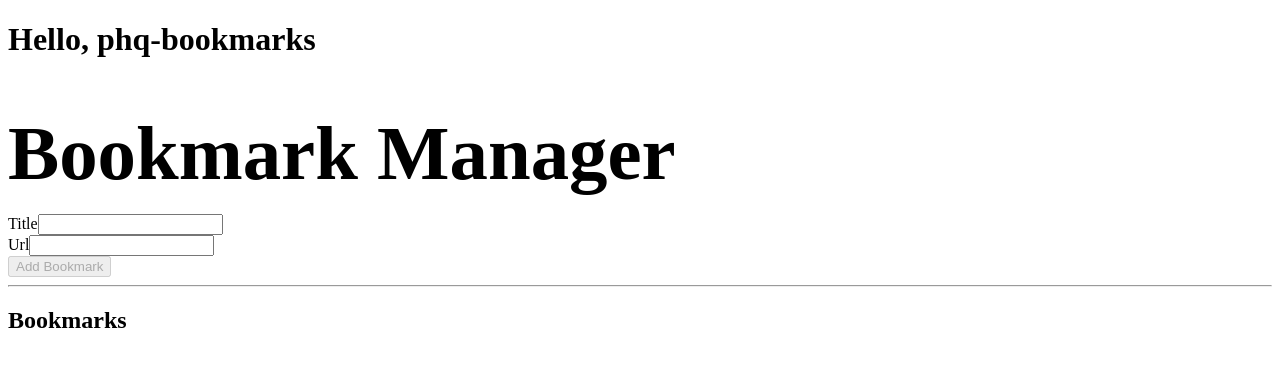
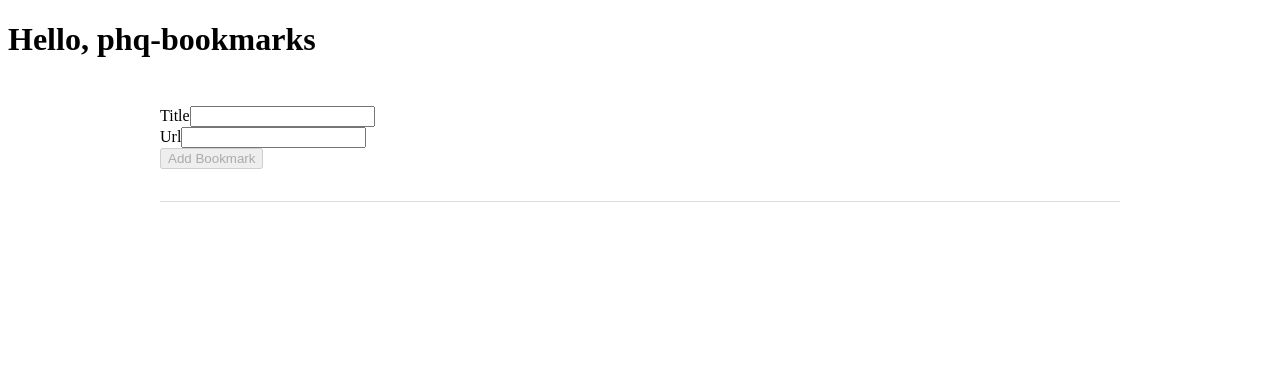
Before and after one commit to RecoX/phq-bookarms, an Angular app: page / in a window 1280 px wide. Shown: the top 366 px of the page. Built offline with nearby package versions, Linux system fonts and the light colour scheme.

Commit message:
Add css for bookmark component

```diff
--- a/src/app/features/bookmark/bookmark.component.css
+++ b/src/app/features/bookmark/bookmark.component.css
@@ -1,17 +1,43 @@
-h1 {
-  font-size: 4.8rem;
-  margin-bottom: 1rem;
+:host {
+  display: block;
+  max-width: 960px;
+  margin: 2rem auto;
+  padding: 1rem;
+  background-color: #ffffff;
 }
 
-form {
+/* Section heading */
+h2 {
+  font-size: 1.5rem;
+  color: #333;
+  margin-top: 2rem;
+  margin-bottom: 1rem;
+  border-bottom: 2px solid #eee;
+  padding-bottom: 0.5rem;
+}
+
+/* Horizontal line spacing */
+hr {
+  margin: 2rem 0;
+  border: none;
+  border-top: 1px solid #ddd;
+}
+
+/* Make sure each embedded component has some spacing */
+app-bookmark-form,
+app-bookmark-list,
+app-bookmark-pagination {
+  display: block;
   margin-bottom: 2rem;
 }
 
-ul {
-  list-style: none;
-  padding-left: 0;
+/* Responsive tweak: ensure form and pagination don’t crowd small screens */
+@media (max-width: 600px) {
+  :host {
+    padding: 1rem 0.5rem;
+  }
 
-  li {
-    margin: 0.5rem 0;
+  h2 {
+    font-size: 1.25rem;
   }
 }
--- a/src/app/features/bookmark/bookmark.component.html
+++ b/src/app/features/bookmark/bookmark.component.html
@@ -1,12 +1,8 @@
-<h1>Bookmark Manager</h1>
-
 <!-- Add Bookmark Form -->
 <!-- The event is handled in the parent component to update the list of bookmarks. -->
 <app-bookmark-form (bookmarkAdded)="handleBookmarkAdded($event)"></app-bookmark-form>
 
 <hr />
-
-<h2>Bookmarks</h2>
 
 <!-- Display the list of bookmarks -->
 <app-bookmark-list
```
